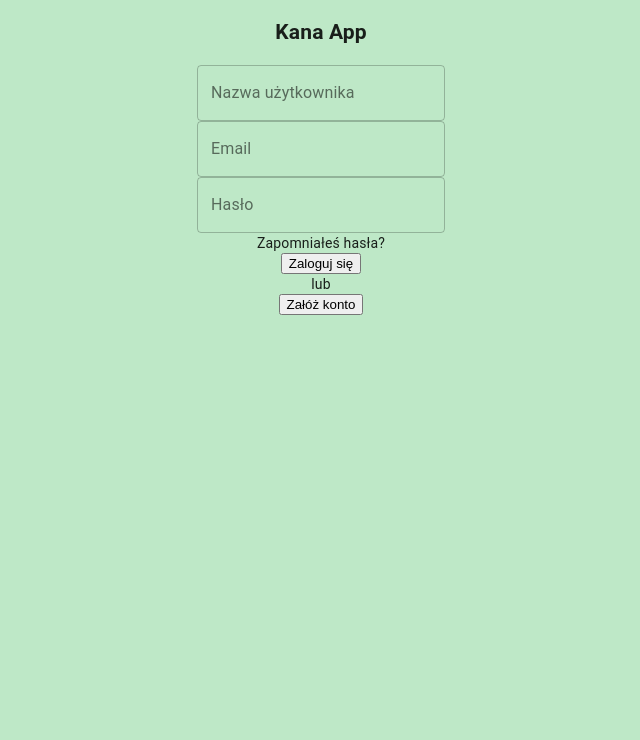
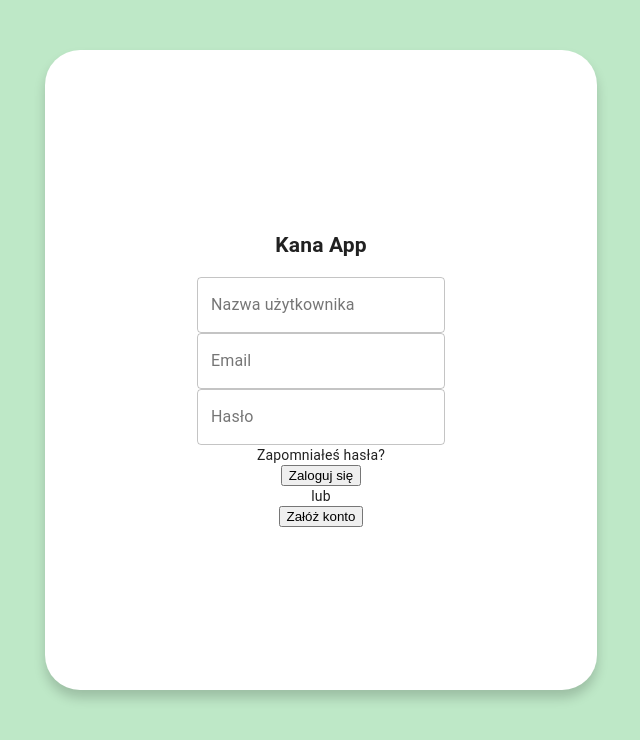
Before and after one commit to FAIRit/fe-kana-app, a React (Create React App) app: page /#/ in a window 1280 px wide. Shown: the top 740 px of the page, without its empty margins (319-959 px from the left). Built offline with nearby package versions, Linux system fonts and the light colour scheme.

Commit message:
Added styled containers

```diff
--- a/src/Components/CheatSheet.js
+++ b/src/Components/CheatSheet.js
@@ -2,6 +2,8 @@ import React, { Component } from "react";
 import { Link } from "react-router-dom";
 import UserNavBar from "./UserNavBar";
 import SingleSign from "./SingleSign";
+import Grid from "@material-ui/core/Grid";
+import { styled } from "@material-ui/core/styles";
 
 class CheatSheet extends Component {
   state = {
@@ -25,9 +27,23 @@ class CheatSheet extends Component {
   render() {
     const { isHiraganaShown, isKatakanaShown } = this.state;
     const { kanaTable } = this.props;
+    const OuterGrid = styled(Grid)({
+      background: "rgb(255,255,255)",
+      height: "80%",
+      marginTop: "50px",
+      borderRadius: "35px",
+      boxShadow: "0 8px 12px rgba(0,0,0,0.18)"
+    });
     return (
+      <>
+        <UserNavBar />
+        <OuterGrid
+          container
+          direction="column"
+          justify="center"
+          alignItems="stretch"
+        >
           <section className="cheat-sheet" onClick={this.handleFetchData}>
-        <UserNavBar />
             <main className="cheat-sheet-container">
               <div className="cheat-sheet-btns">
                 <button
@@ -64,6 +80,8 @@ class CheatSheet extends Component {
               </Link>
             </main>
           </section>
+        </OuterGrid>
+      </>
     );
   }
 }
--- a/src/Components/ChooseSyllabary.js
+++ b/src/Components/ChooseSyllabary.js
@@ -1,10 +1,24 @@
 import React, { Component } from "react";
 import { Link } from "react-router-dom";
 import Grid from "@material-ui/core/Grid";
+import { styled } from "@material-ui/core/styles";
 
 class ChooseSyllabary extends Component {
   render() {
+    const OuterGrid = styled(Grid)({
+      background: "rgb(255,255,255)",
+      height: "70%",
+      marginTop: "90px",
+      borderRadius: "35px",
+      boxShadow: "0 8px 12px rgba(0,0,0,0.18)"
+    });
     return (
+      <OuterGrid
+        container
+        direction="column"
+        justify="center"
+        alignItems="stretch"
+      >
         <section className="syllabary">
           <div className="syllabary-container">
             <Grid
@@ -22,6 +36,7 @@ class ChooseSyllabary extends Component {
             </Grid>
           </div>
         </section>
+      </OuterGrid>
     );
   }
 }
--- a/src/Components/Home.js
+++ b/src/Components/Home.js
@@ -2,12 +2,29 @@ import React, { Component } from "react";
 import { Link } from "react-router-dom";
 import HomeMenuPosition from "./HomeMenuPosition";
 import UserNavBar from "./UserNavBar";
+import Grid from "@material-ui/core/Grid";
+import { styled } from "@material-ui/core/styles";
 
 class Home extends Component {
   render() {
+    const OuterGrid = styled(Grid)({
+      background: "rgb(255,255,255)",
+      height: "70%",
+      marginTop: "90px",
+      borderRadius: "35px",
+      boxShadow: "0 8px 12px rgba(0,0,0,0.18)",
+      padding: "30px 30px"
+    });
     return (
+      <>
+        <UserNavBar />
+        <OuterGrid
+          container
+          direction="column"
+          justify="center"
+          alignItems="stretch"
+        >
           <section className="home">
-        <UserNavBar />
             <main className="home-container">
               <Link to="/cheat-sheet">
                 <HomeMenuPosition title="Ściągawka" content="Tablica znaków" />
@@ -23,6 +40,8 @@ class Home extends Component {
               </Link>
             </main>
           </section>
+        </OuterGrid>
+      </>
     );
   }
 }
--- a/src/Components/Login.js
+++ b/src/Components/Login.js
@@ -2,10 +2,24 @@ import React, { Component } from "react";
 import { Link } from "react-router-dom";
 import TextField from "@material-ui/core/TextField";
 import Grid from "@material-ui/core/Grid";
+import { styled } from "@material-ui/core/styles";
 
 class Login extends Component {
   render() {
+    const OuterGrid = styled(Grid)({
+      background: "rgb(255,255,255)",
+      height: "80%",
+      marginTop: "50px",
+      borderRadius: "35px",
+      boxShadow: "0 8px 12px rgba(0,0,0,0.18)"
+    });
     return (
+      <OuterGrid
+        container
+        direction="column"
+        justify="center"
+        alignItems="center"
+      >
         <section className="login">
           <form className="login-form">
             <Grid
@@ -40,7 +54,9 @@ class Login extends Component {
                   justify="center"
                   alignItems="center"
                 >
-                <span className="form-forgot-password">Zapomniałeś hasła?</span>
+                  <span className="form-forgot-password">
+                    Zapomniałeś hasła?
+                  </span>
                   <Link to="/home">
                     <button className="form-login-btn">Zaloguj się</button>
                   </Link>
@@ -53,6 +69,7 @@ class Login extends Component {
             </Grid>
           </form>
         </section>
+      </OuterGrid>
     );
   }
 }
--- a/src/Components/Quiz.js
+++ b/src/Components/Quiz.js
@@ -3,6 +3,7 @@ import UserNavBar from "./UserNavBar";
 import ScoreBar from "./ScoreBar";
 import BtnsBox from "./BtnsBox";
 import Grid from "@material-ui/core/Grid";
+import { styled } from "@material-ui/core/styles";
 
 class Quiz extends Component {
   state = {
@@ -74,12 +75,25 @@ class Quiz extends Component {
   };
 
   render() {
+    const OuterGrid = styled(Grid)({
+      background: "rgb(255,255,255)",
+      height: "70%",
+      marginTop: "90px",
+      borderRadius: "35px",
+      boxShadow: "0 8px 12px rgba(0,0,0,0.18)"
+    });
     const { kanaTable, kanaCounter, answer } = this.state;
     const { syllabary } = this.props.match.params;
     return (
+      <>
+        <UserNavBar />
+        <OuterGrid
+          container
+          direction="column"
+          justify="center"
+          alignItems="center"
+        >
           <section className="quiz">
-        <UserNavBar />
-        <Grid container direction="column" justify="center" alignItems="center">
             <main className="quiz-container">
               <form className="quiz-form" onSubmit={this.handleCheckAnswer}>
                 <Grid
@@ -111,8 +125,9 @@ class Quiz extends Component {
               onNext={this.handleShowNextCharacter}
               componentToUse="quiz"
             />
-        </Grid>
           </section>
+        </OuterGrid>
+      </>
     );
   }
 }
--- a/src/Components/Registration.js
+++ b/src/Components/Registration.js
@@ -2,10 +2,24 @@ import React, { Component } from "react";
 import { Link } from "react-router-dom";
 import TextField from "@material-ui/core/TextField";
 import Grid from "@material-ui/core/Grid";
+import { styled } from "@material-ui/core/styles";
 
 class Registration extends Component {
   render() {
+    const OuterGrid = styled(Grid)({
+      background: "rgb(255,255,255)",
+      height: "80%",
+      marginTop: "50px",
+      borderRadius: "35px",
+      boxShadow: "0 8px 12px rgba(0,0,0,0.18)"
+    });
     return (
+      <OuterGrid
+        container
+        direction="column"
+        justify="center"
+        alignItems="center"
+      >
         <section className="registration">
           <form className="registration-form">
             <Grid
@@ -59,6 +73,7 @@ class Registration extends Component {
             </Grid>
           </form>
         </section>
+      </OuterGrid>
     );
   }
 }
--- a/src/Components/StyledCssBaseline.js
+++ b/src/Components/StyledCssBaseline.js
@@ -9,6 +9,11 @@ const theme = createMuiTheme({
           height: "100vh"
         }
       }
+    },
+    MuiContainer: {
+      root: {
+        height: "100vh"
+      }
     }
   }
 });
--- a/src/Components/UserNavBar.js
+++ b/src/Components/UserNavBar.js
@@ -1,5 +1,6 @@
 import React, { Component } from "react";
 import BurgerMenu from "./BurgerMenu";
+import Avatar from "@material-ui/core/Avatar";
 
 class UserNavBar extends Component {
   state = {
@@ -15,10 +16,7 @@ class UserNavBar extends Component {
     const { isMenuShown } = this.state;
     return (
       <header className="user-nav-bar">
-        <div
-          className="user-nav-bar__avatar"
-          onClick={this.handleShowMenu}
-        ></div>
+        <Avatar onClick={this.handleShowMenu}></Avatar>
         {isMenuShown && <BurgerMenu />}
         <span className="user-nav-bar__user-name">Witaj Angelika!</span>
       </header>
--- a/src/index.js
+++ b/src/index.js
@@ -12,7 +12,7 @@ ReactDOM.render(
   <Router>
     <ThemeProvider theme={theme}>
       <CssBaseline />
-      <Container maxWidth="md">
+      <Container maxWidth="sm">
         <App />
       </Container>
     </ThemeProvider>
```
Lines whose indentation alone changed are shown as unchanged.
